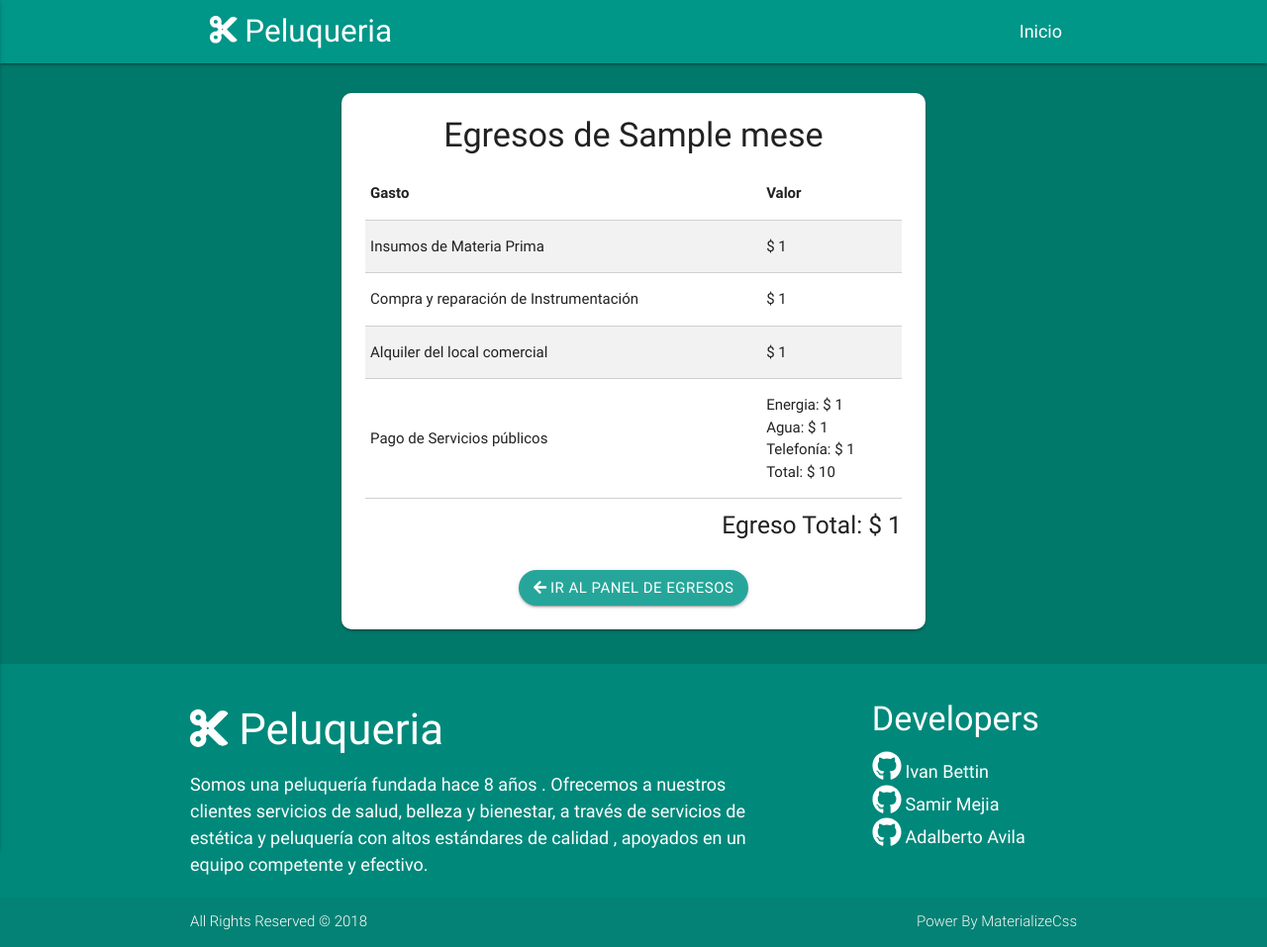
After one commit to samir04m/Peluqueria, a Django app: template templates/main/egreso.html in a window 1280 px wide. The commit adds this page. Shown: the whole page at 99% size. Run offline with Django 3.2, Linux system fonts and the light colour scheme; tables that the repository leaves empty hold one stand-in row (values such as "Sample post"); the template is opened without the code that fills it: values that come from a table or form of the project are taken from there, most other values are stand-ins (such as "Sample title", 1, 10 or a date in 2020); parts of the project's set-up code (start-up, migrations or seed data) failed here and were passed over.

Commit message:
Creacion de la vista para egresos especificos

```diff
--- a/apps/contabilidad/urls.py
+++ b/apps/contabilidad/urls.py
@@ -6,6 +6,7 @@ urlpatterns = [
     url(r'^$', reportes, name="reportes"),
     url(r'^ingresos', ingresos, name="ingresos"),
     url(r'^egresos', egresos, name="egresos"),
+    url(r'^egreso/(?P<id>[0-9]{1,})', egreso, name='egreso'),
     # url(r'^reportes', reportes, name="reportes"),
     url(r'^reportes-diarios', reportes_diarios, name="reportes_diarios"),
     url(r'^reportes-semanales', reportes_semanales, name="reportes_semanales"),
--- /dev/null
+++ b/templates/main/egreso.html
@@ -0,0 +1,76 @@
+{% extends 'base/base.html' %}
+{% load staticfiles %}
+
+{% block title %} Vista Egreso {% endblock %}
+
+{% load indice %}
+
+{% block content %}
+    <div class="container">
+        <br>
+        <div class="row">
+            <div class="col s12 offset-m2 m8">
+                <div class="card-panel">
+                    {% if egreso %}
+                        <center><h4 style="margin-top:0px;">Egresos de  {{ meses|indice:egreso.month }} </h4></center>
+                        <table class="striped bordered highlight responsive-table">
+                            <thead>
+                                <tr>
+                                    <th>Gasto</th>
+                                    <th>Valor</th>
+                                </tr>
+                            </thead>
+                            <tbody>
+                                <tr>
+                                    <td>Insumos de Materia Prima</td>
+                                    <td>$ {{egreso.insumos}}</td>
+                                </tr>
+                                <tr>
+                                    <td>Compra y reparación de Instrumentación</td>
+                                    <td>$ {{egreso.instrumentacion}}</td>
+                                </tr>
+                                <tr>
+                                    <td>Alquiler del local comercial</td>
+                                    <td>$ {{egreso.alquiler}}</td>
+                                </tr>
+                                <tr>
+                                    <td>Pago de Servicios públicos</td>
+                                    <td>
+                                        Energia: $ {{egreso.energia}} <br>
+                                        Agua: $ {{egreso.agua}} <br>
+                                        Telefonía: $ {{egreso.telefonia}} <br>
+                                        Total: $ {{egreso.totalServiciosPublicos}}
+                                    </td>
+                                </tr>
+                            </tbody>
+                        </table>
+                        <div class="right-align">
+                            <h5>Egreso Total: $ {{totalEgreso}}</h5>
+                        </div>
+
+                    {% else %}
+                        <center>
+                            <h3>:(</h3>
+                            <h4>Egreso no encontrado</h4>
+                        </center>
+                    {% endif %}
+                    <center>
+                        <br>
+                        <a href="{% url 'contabilidad:egresos' %}" class="btn btn-rounded">
+                            <i class="fas fa-arrow-left"></i> Ir al Panel de egresos</a>
+                    </center>
+                </div>
+            </div>
+        </div>
+    </div>
+
+
+{% endblock %}
+
+{% block extrahead %}
+    <style>
+        body {
+            background-color: #00796b;
+        }
+    </style>
+{% endblock %}
--- a/templates/main/egresos.html
+++ b/templates/main/egresos.html
@@ -56,7 +56,7 @@
                                 <div class="m-l-20">
                                     {% if egresos %}
                                         {% for e in egresos %}
-                                            <a href="">Egresos {{meses|indice:e.month}} del {{e.year}}</a> <br>
+                                            <a href="{% url 'contabilidad:egreso' e.id %}">Egresos {{meses|indice:e.month}} del {{e.year}}</a> <br>
                                         {% endfor %}
                                     {% else %}
                                         No hay egresos para mostrar
```
Also changed, not shown: apps/contabilidad/views.py (+6 -4 lines).
